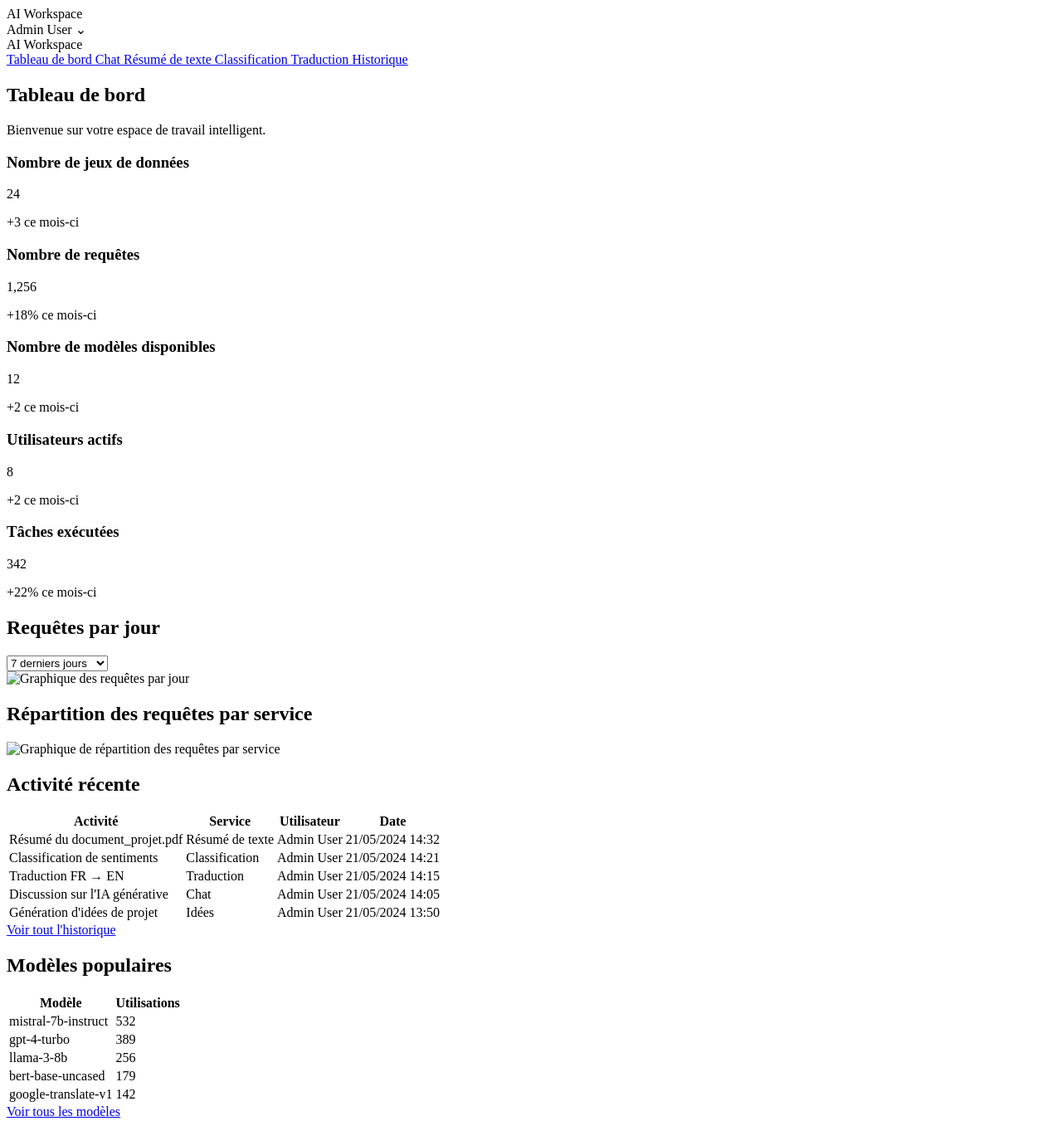
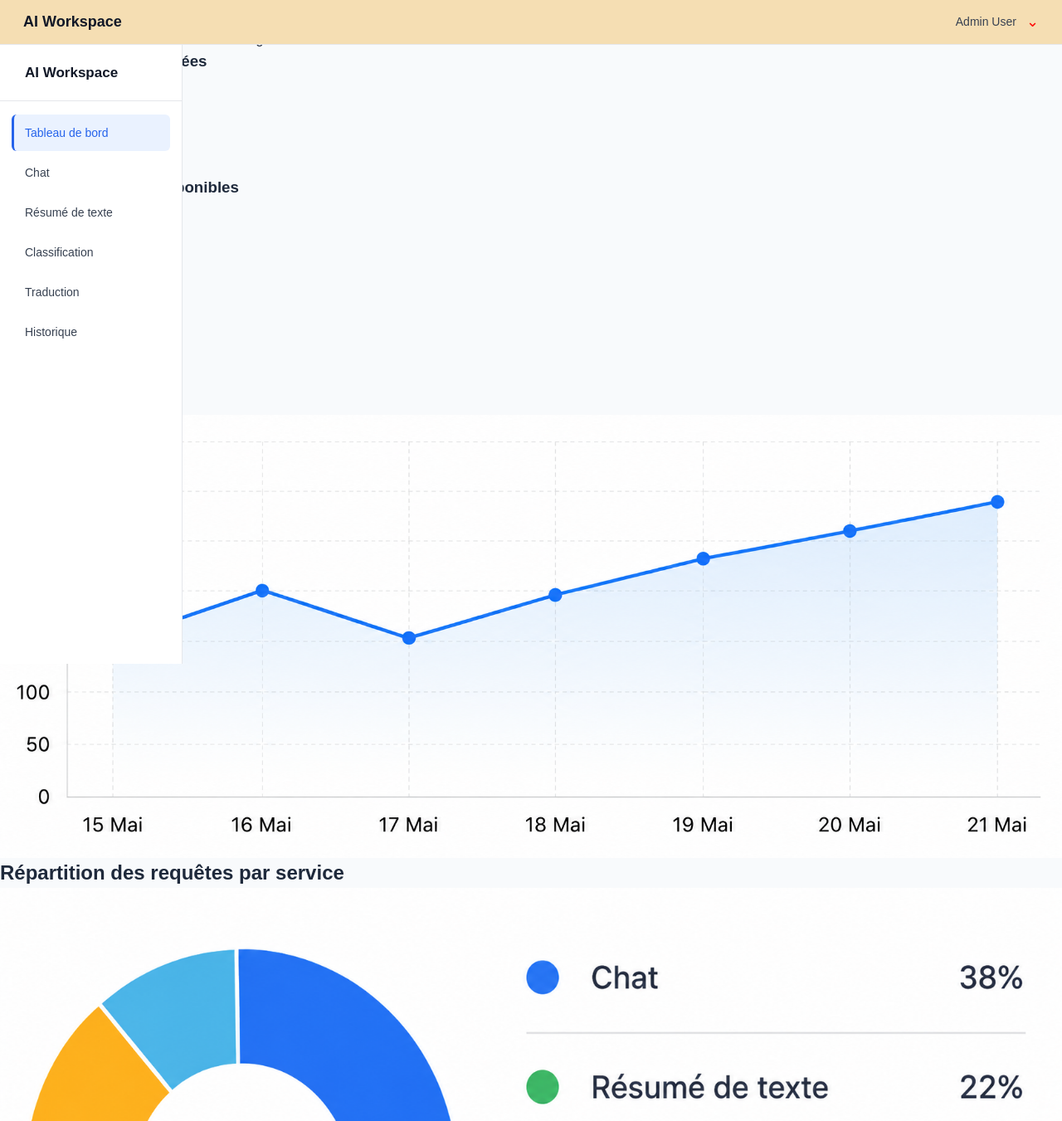
Before and after one commit to harounambaye/AI-Workspace, a plain HTML site: page index.html in a window 1280 px wide. Shown: the top 1351 px of the page at 83% size. Drawn offline with Linux system fonts and the light colour scheme.

Commit message:
STYLES: RÉINITIALISATION CSS, ELEMENTS, ENTETE, SIDEBAR, MENU DE NAVIGATION, CONTENU PRINCIPAL

```diff
--- /dev/null
+++ b/css/style.css
@@ -0,0 +1,188 @@
+/* =========================================================
+   1. RÉINITIALISATION CSS
+   ========================================================= */
+
+*
+{
+    margin: 0;
+    padding: 0;
+    box-sizing: border-box;
+}
+
+html
+{
+    font-size: 16px;
+    scroll-behavior: smooth;
+}
+
+body
+{
+    font-family: Arial, Helvetica, sans-serif;
+    background-color: #f8fafc;
+    color: #1e293b;
+    line-height: 1.5;
+}
+
+/* =========================================================
+   2. ÉLÉMENTS GÉNÉRAUX
+   ========================================================= */
+
+a
+{
+    text-decoration: none;
+    color: inherit;
+}
+
+button,select
+{
+    font-family: inherit;
+}
+
+img
+{
+    max-width: 100%;
+    display: block;
+}
+
+/* =========================================================
+   3. EN-TÊTE
+   ========================================================= */
+
+.header
+{
+    height: 54px;
+    width: 100%;
+
+    display: flex;
+    align-items:center;
+    justify-content: space-between;
+
+    padding: 0 28px;
+
+    background-color: wheat;
+    border-bottom: 1px solid #e5e7eb;
+
+    position: fixed;
+    top: 0;
+    left:0;
+
+    z-index: 1000;
+}
+
+.logo
+{
+    font-size: 18px;
+    font-weight: 700;
+    color: #111827;
+}
+
+.utilisateur
+{
+    display: flex;
+    align-items: center;
+    gap: 12px;
+
+    font-size: 14px;
+    color: #374151;
+
+    cursor: pointer;
+}
+
+.fleche
+{
+    font-size: 18px;
+    color: red;
+}
+
+/* =========================================================
+   5. SIDEBAR
+   ========================================================= */
+
+   .sidebar
+   {
+    width: 220px;
+    min-width: 220px;
+
+    background-color: #ffffff;
+
+    border-right: 1px solid #e5e7eb;
+
+    position: fixed;
+    top: 54px;
+    left: 0;
+    bottom: 0;
+
+    overflow-y: auto;
+
+   }
+
+   .titre-sidebar
+   {
+    height: 68px;
+
+    display: flex;
+
+    align-items: center;
+
+    padding: 0 30px;
+
+    border-bottom: 1px solid #e5e7eb;
+
+    font-size: 17px;
+
+    font-weight: 700;
+
+    color: #111827;
+
+   }
+
+   /* =========================================================
+   6. MENU DE NAVIGATION
+   ========================================================= */
+
+   .menu
+   {
+     padding: 16px 14px;
+   }
+
+   .lien
+   {
+    display: flex;
+    align-items:center;
+
+    height: 44px;
+
+    padding: 0 16px;
+    margin-bottom: 4px;
+
+    border-radius: 6px;
+
+    font-size: 14px;
+    font-weight: 500;
+
+    color: #374151;
+
+    transition: background-color 0.2s ease,
+    color 0.2s ease;
+   }
+
+    .lien:hover
+    {
+     background-color: #f1f5f9;
+     color: #2563eb;
+    }
+
+    /* Lien actif */
+    .lien.actif
+    {
+     background-color: #eaf2ff;
+     color: #2563eb;
+
+     border-left: 3px solid #2563eb;
+
+     padding-left: 13px;
+    }
+
+    /* =========================================================
+    7. CONTENU PRINCIPAL
+    ========================================================= */
--- a/index.html
+++ b/index.html
@@ -7,7 +7,7 @@
 
     <title>AI Workspace - Tableau de bord</title>
 
-    <link rel="stylesheet" href="style.css">
+    <link rel="stylesheet" href="css/style.css">
 </head>
 
 <body>
```
Also changed, not shown: images/repartition-services.png (added), images/requetes-par-jour.png (added).
